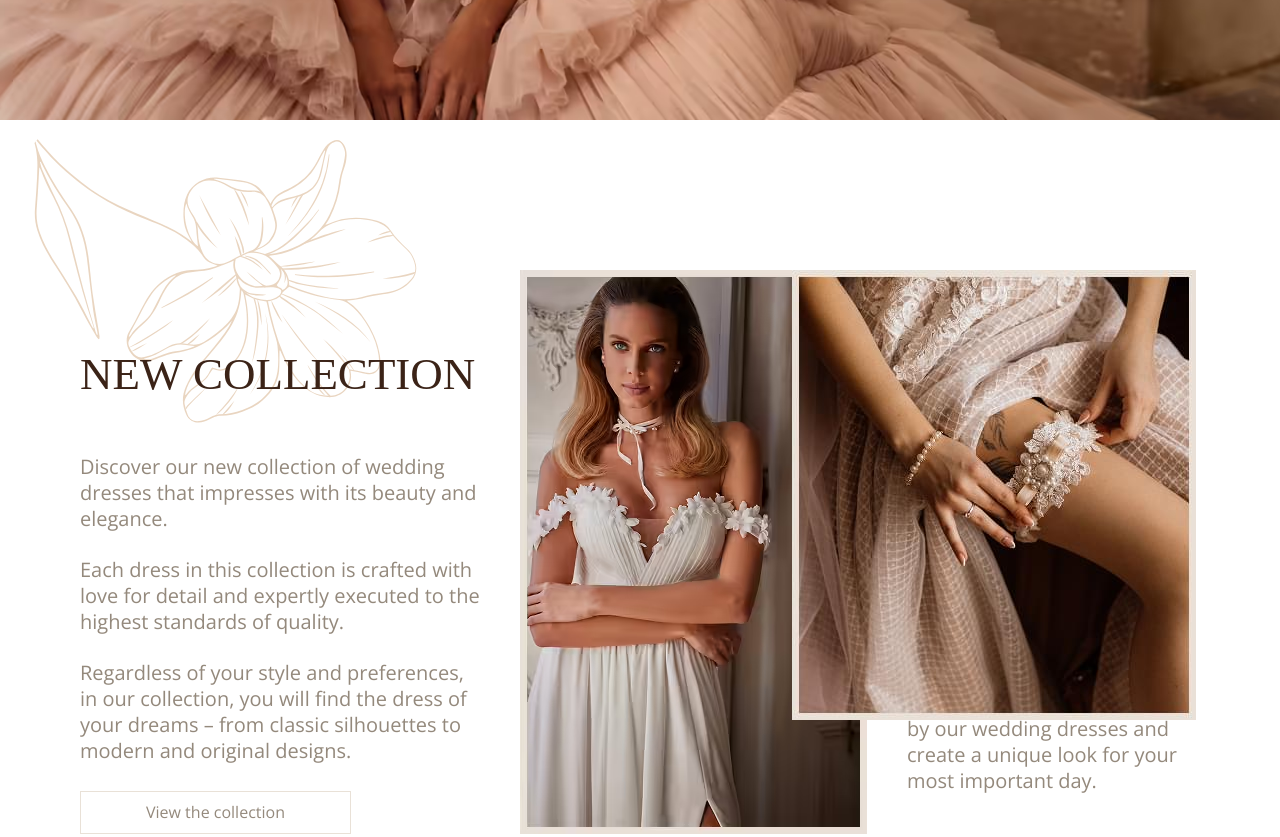
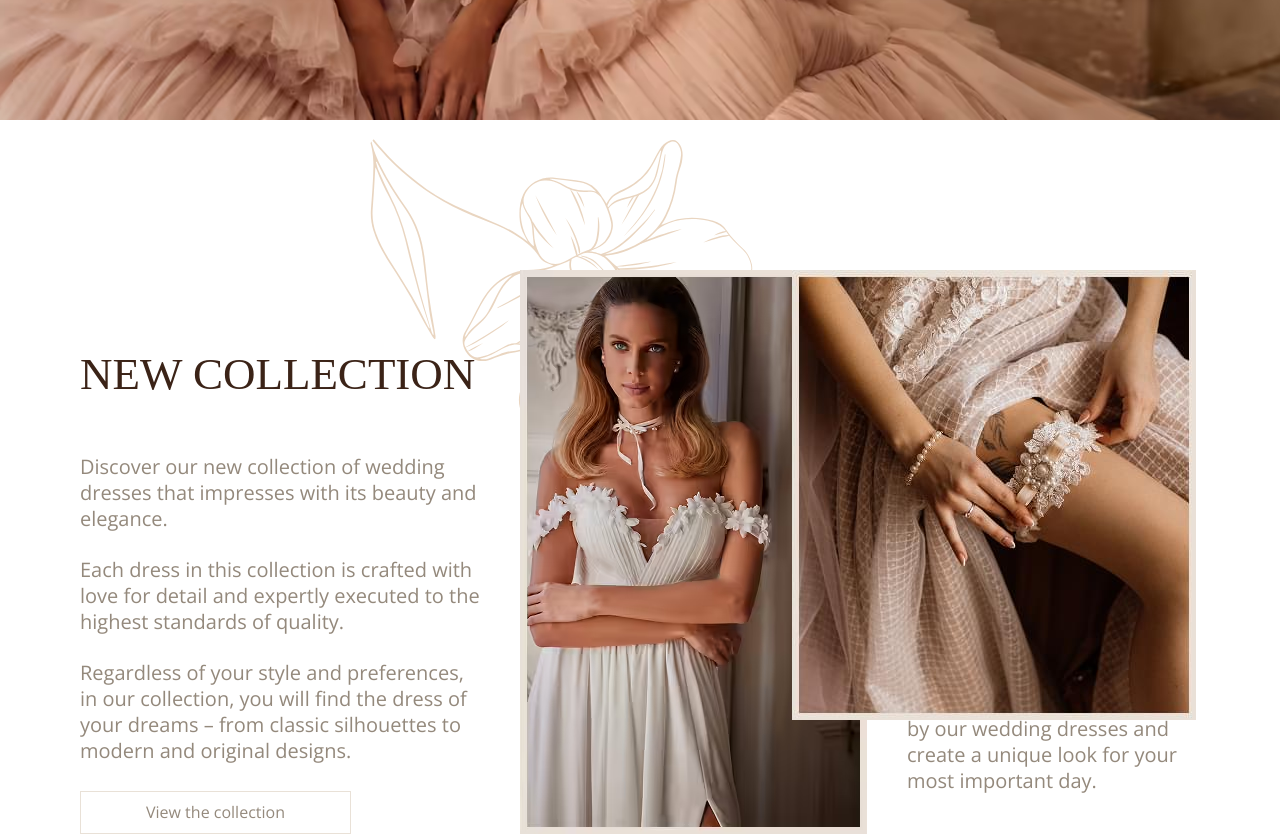
Before and after one commit to Andyone89/shop, a website: page app/pages/index.html in a window 1280 px wide. Shown: the part 760-1597 px from the top of the page. Drawn offline with nearby package versions, Linux system fonts and the light colour scheme; files that its build step writes are made by us from their sources; files whose address does not match are found by name.

Commit message:
new-collection

```diff
--- a/app/scss/style.scss
+++ b/app/scss/style.scss
@@ -201,7 +201,7 @@ body {
 .new-collection {
     background-image: url(../images/new-collection-decor.svg);
     background-repeat: no-repeat;
-    background-position: -36px -36%;
+    background-position: 300px -36%;
 
     &__inner {
        padding: 150px 0;
```
